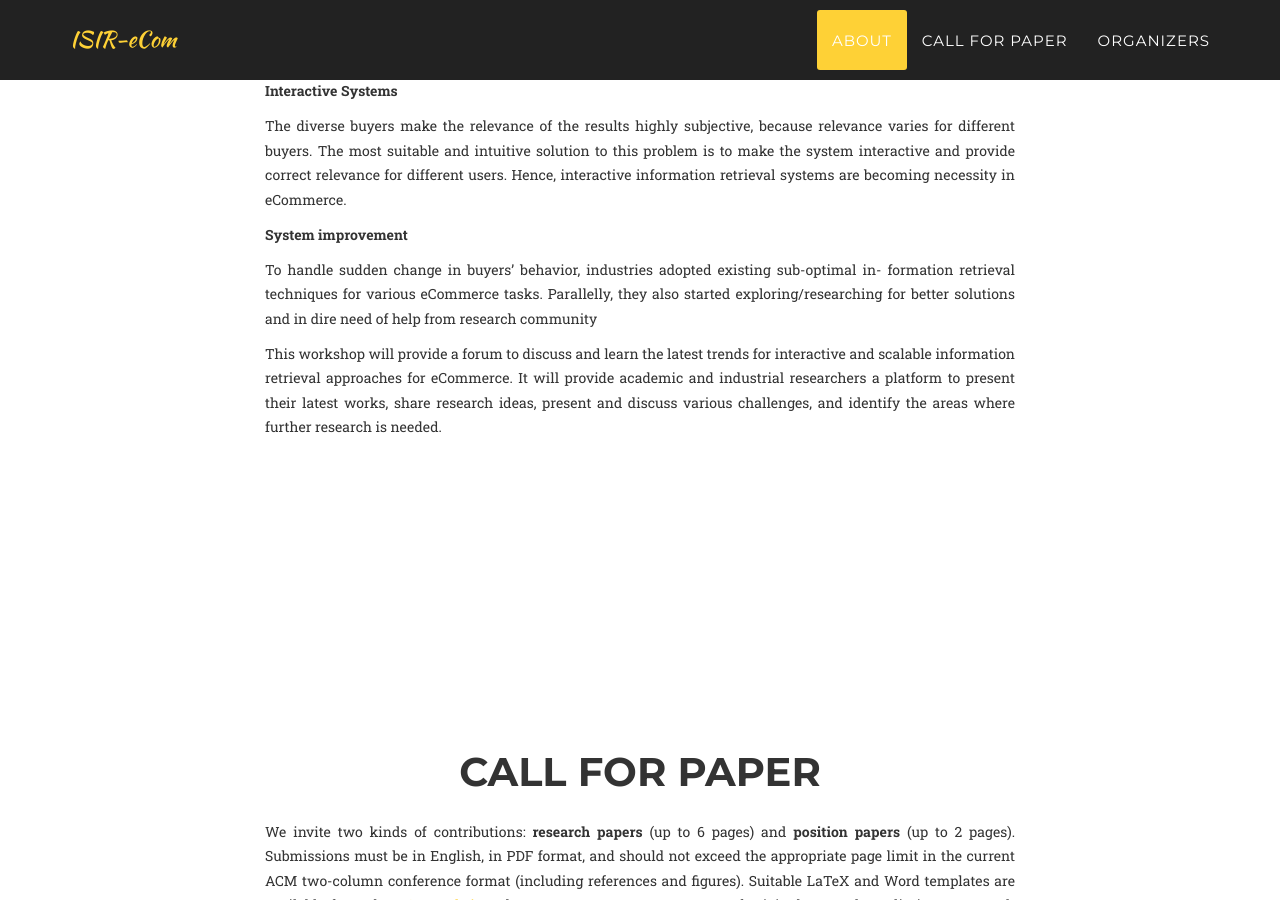
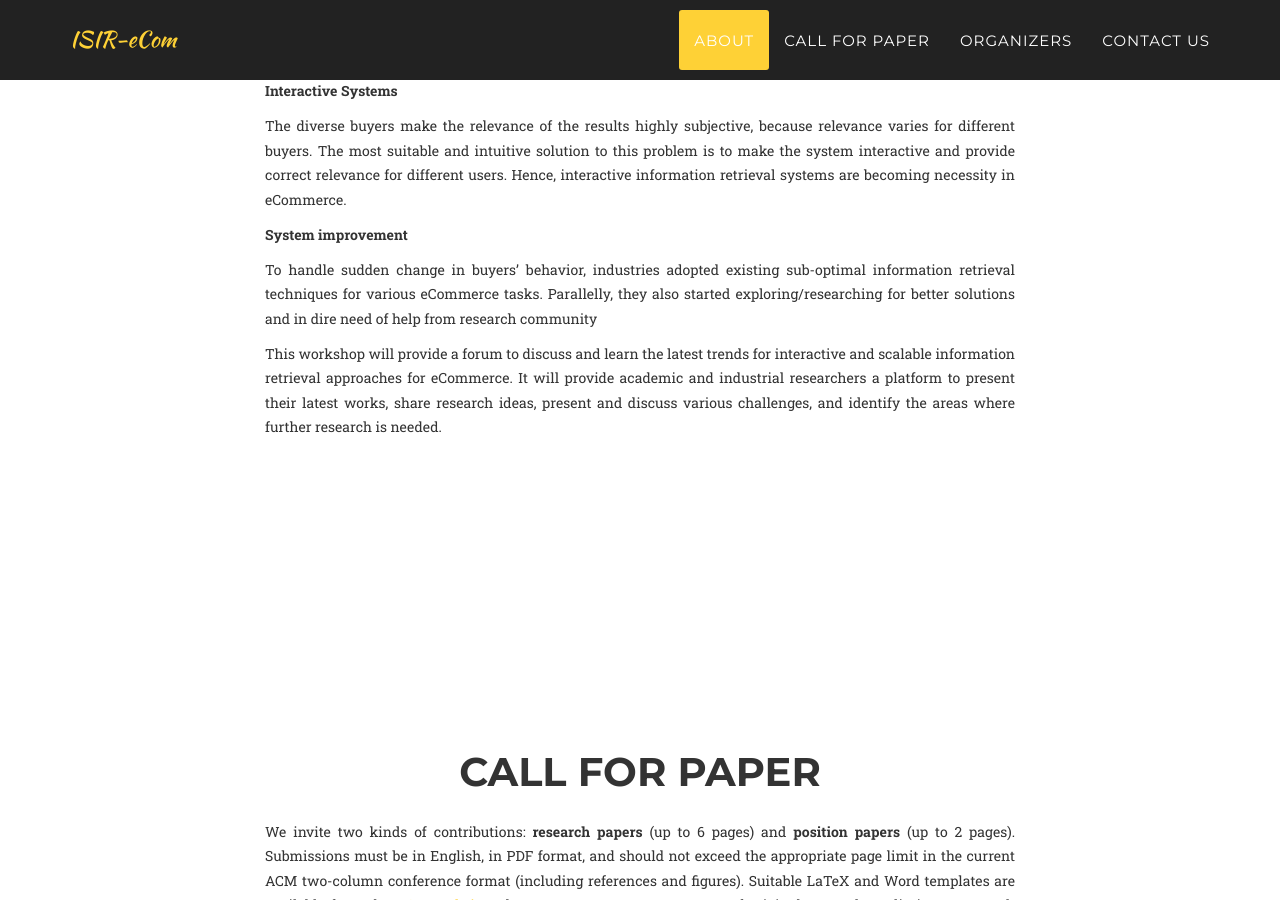
Before and after one commit to ISIR-eCom/ISIR-eCom.github.io, a Jekyll site: the page built from index.html, in a window 1280 px wide and 900 px high, scrolled down 1297 px. Built offline with Jekyll 4.4.1, drawn with Linux system fonts in a browser that asks for light colours; some web fonts are replaced; some of the changed text lies outside the part shown.

Commit message:
update contact us and others.

```diff
--- a/_config.yml
+++ b/_config.yml
@@ -18,7 +18,7 @@
 
 # Site settings
 title: ISIR-eCom
-# email: your-email@domain.com
+email: vachik.dave25@gmail.com
 description: "The first international workshop on Interactive and Scalable Information Retrieval methods for eCommerce."
 
 # Build settings
--- a/_includes/about.html
+++ b/_includes/about.html
@@ -26,7 +26,7 @@
                                 <b>System improvement</b>
                                 </p>
                                 <p>
-                                    To handle sudden change in buyers’ behavior, industries adopted existing sub-optimal in- formation retrieval techniques for various eCommerce tasks. Parallelly, they also started exploring/researching for better solutions and in dire need of help from research community
+                                    To handle sudden change in buyers’ behavior, industries adopted existing sub-optimal information retrieval techniques for various eCommerce tasks. Parallelly, they also started exploring/researching for better solutions and in dire need of help from research community
                                 </p>
                                 <p>This workshop will provide a forum to discuss and learn the latest trends for interactive and scalable information retrieval approaches for eCommerce. It will provide academic and industrial researchers a platform to present their latest works, share research ideas, present and discuss various challenges, and identify the areas where further research is needed.</p>
                         </div>
--- a/_includes/contact.html
+++ b/_includes/contact.html
@@ -3,7 +3,7 @@
             <div class="row">
                 <div class="col-lg-12 text-center">
                     <h2 class="section-heading">Contact Us</h2>
-                    <h3 class="section-subheading text-muted">The first international workshop on learning from limitted noisy data for information retrieval</h3>
+                    <h3 class="section-subheading text-muted">The first international workshop on Interactive and Scalable Information Retrieval methods for eCommerce</h3>
                 </div>
             </div>
             <div class="row">
--- a/_includes/header.html
+++ b/_includes/header.html
@@ -36,6 +36,10 @@
  -->                    <li>
                         <a class="page-scroll" href="#organizers">Organizers</a>
                     </li>
+                    <li>
+                        <a class="page-scroll" href="#contact">Contact Us</a>
+                    </li>
+
                 </ul>
             </div>
             <!-- /.navbar-collapse -->
--- a/_includes/organizers.html
+++ b/_includes/organizers.html
@@ -8,8 +8,8 @@
                 </div>
             </div>
             <div class="row text-center">
-                <div class="col-xs-1">
-                </div>
+<!--                 <div class="col-xs-1">
+                </div> -->
                 {% for member in site.people %}
                 <div class="col-xs-2">
                     <div class="team-member">
```
Also changed, not shown: 2 other files.
